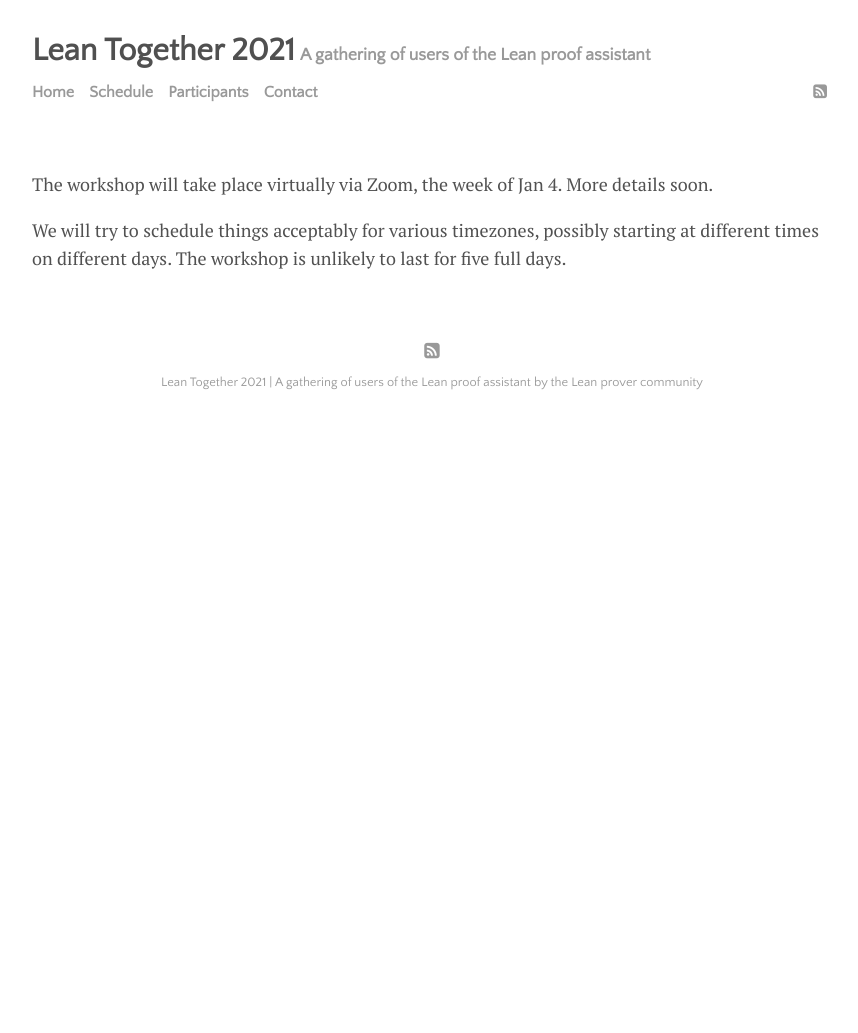
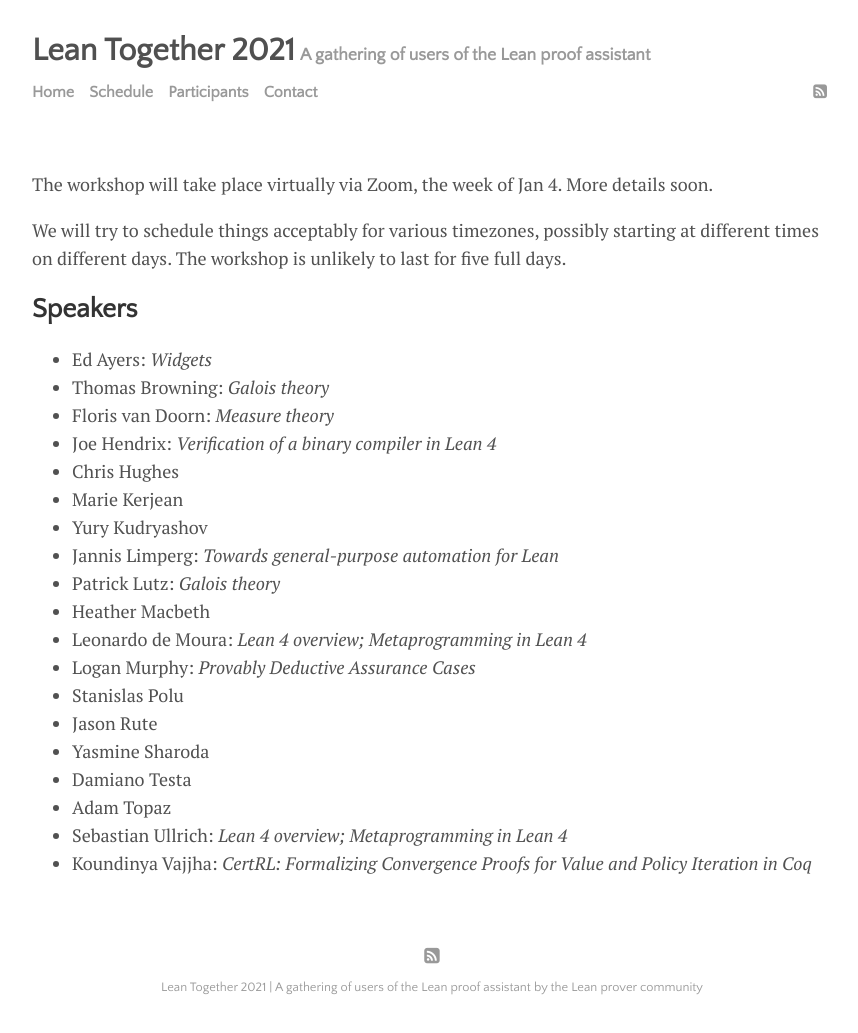
Before and after one commit to leanprover-community/lt2021, a Jekyll site: the page built from schedule.md, in a window 1280 px wide. Shown: the whole page, without its empty margins (208-1066 px from the left). Built offline with Jekyll 4.4.1, drawn with Linux system fonts in a browser that asks for light colours; before the commit the page ends 900 px from its top, so only the background shows below that.

Commit message:
add some talk titles

```diff
--- a/schedule.md
+++ b/schedule.md
@@ -9,3 +9,25 @@ The workshop will take place virtually via Zoom, the week of Jan 4. More details
 We will try to schedule things acceptably for various timezones,
 possibly starting at different times on different days.
 The workshop is unlikely to last for five full days.
+
+## Speakers
+
+* Ed Ayers: *Widgets*
+* Thomas Browning: *Galois theory*
+* Floris van Doorn: *Measure theory*
+* Joe Hendrix: *Verification of a binary compiler in Lean 4*
+* Chris Hughes
+* Marie Kerjean
+* Yury Kudryashov
+* Jannis Limperg: *Towards general-purpose automation for Lean*
+* Patrick Lutz: *Galois theory*
+* Heather Macbeth
+* Leonardo de Moura: *Lean 4 overview; Metaprogramming in Lean 4*
+* Logan Murphy: *Provably Deductive Assurance Cases*
+* Stanislas Polu
+* Jason Rute
+* Yasmine Sharoda
+* Damiano Testa
+* Adam Topaz
+* Sebastian Ullrich: *Lean 4 overview; Metaprogramming in Lean 4*
+* Koundinya Vajjha: *CertRL: Formalizing Convergence Proofs for Value and Policy Iteration in Coq*
```
